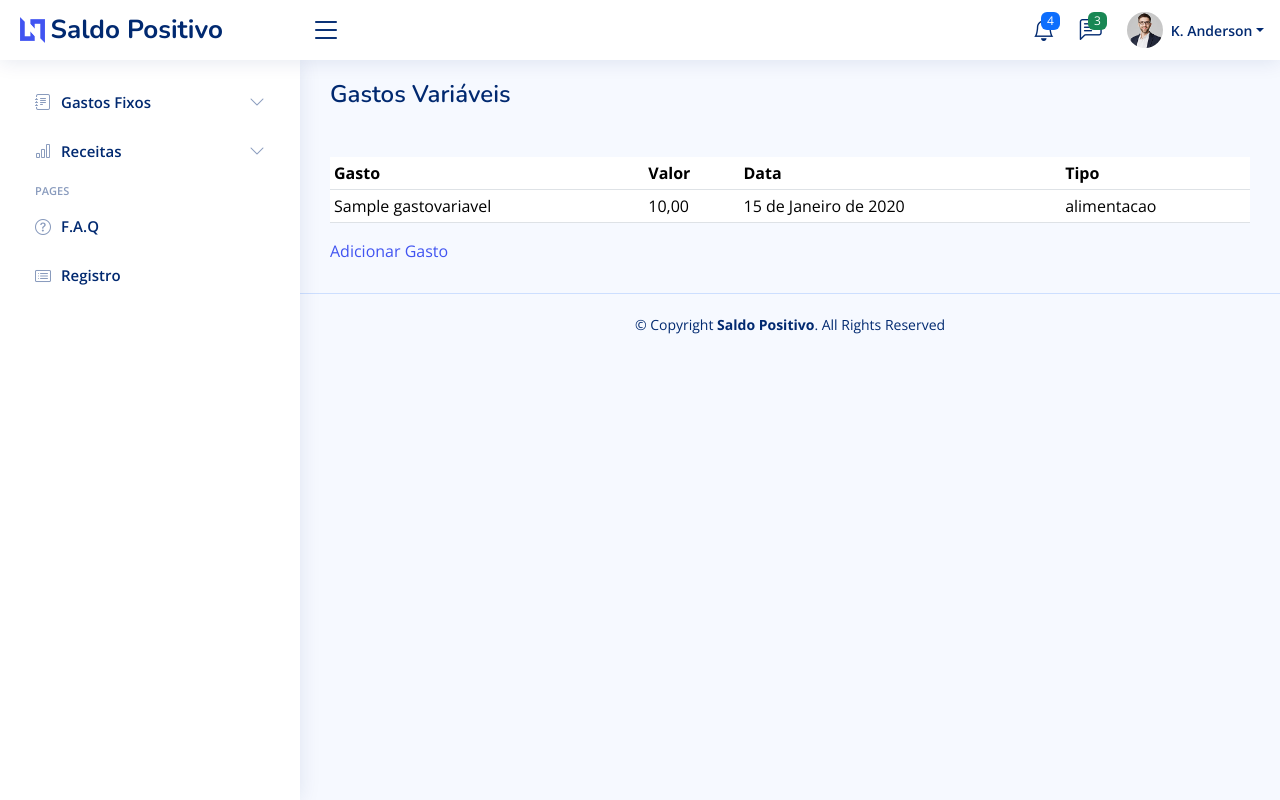
After one commit to lucbergamo/django2_saldopositivo, a Django app: page /gastos_var_lista in a window 1280 px wide. The commit adds this page. Run offline with Django 5.2, Linux system fonts and the light colour scheme; tables that the repository leaves empty hold one stand-in row (values such as "Sample post"); some libraries are stand-ins or nearby versions.

Commit message:
Inclusão tabela de gastos variáveis

```diff
--- /dev/null
+++ b/core/templates/gastos_var lista.html
@@ -0,0 +1,41 @@
+
+{% extends 'partials/modelo.html' %}
+{% block content %}
+
+{% load crispy_forms_tags %}
+
+
+     <main id="main" class="main">
+
+    <div class="pagetitle" >
+        <h1>Gastos Variáveis</h1><br><br>
+              <!-- Small tables -->
+              <table class="table table-sm">
+                <thead>
+                  <tr>
+                    <th scope="col">Gasto</th>
+                    <th scope="col">Valor</th>
+                    <th scope="col">Data</th>
+                    <th scope="col">Tipo</th>
+                  </tr>
+                </thead>
+                <tbody>
+                    {% for g in gastos_var_todos %}
+                  <tr>
+                    <td>{{ g.titulo }}</td>
+                    <td>{{g.valor}}</td>
+                    <td>{{g.data_gasto}}</td>
+                    <td>{{g.tipo}}</td>
+                  </tr>
+                  {% endfor %}
+                </tbody>
+              </table>
+              <!-- End small tables -->
+
+        <div>
+            <a href="{% url 'gastos_var' %}" >Adicionar Gasto</a>
+        </div>
+    </div><!-- End Page Title -->
+
+  </main><!-- End #main -->
+{% endblock %}
--- a/core/templates/partials/modelo.html
+++ b/core/templates/partials/modelo.html
@@ -30,14 +30,6 @@
 
   <!-- Template Main CSS File -->
   <link href="{% static 'css/style.css' %}" rel="stylesheet">
-
-  <!-- =======================================================
-  * Template Name: NiceAdmin
-  * Updated: Jan 09 2024 with Bootstrap v5.3.2
-  * Template URL: https://bootstrapmade.com/nice-admin-bootstrap-admin-html-template/
-  * Author: BootstrapMade.com
-  * License: https://bootstrapmade.com/license/
-  ======================================================== -->
 </head>
 
 <body>
@@ -277,20 +269,18 @@
     <ul class="sidebar-nav" id="sidebar-nav">
 
       <li class="nav-item">
-        <a class="nav-link " href="{% url 'gastos_var' %}">
-          <i class="bi bi-grid"></i>
-          <span>Gastos Variáveis</span>
-        </a>
-      </li><!-- End Dashboard Nav -->
-
-      <li class="nav-item">
         <a class="nav-link collapsed" data-bs-target="#forms-nav" data-bs-toggle="collapse" href="#">
           <i class="bi bi-journal-text"></i><span>Gastos Fixos</span><i class="bi bi-chevron-down ms-auto"></i>
         </a>
         <ul id="forms-nav" class="nav-content collapse " data-bs-parent="#sidebar-nav">
           <li>
+            <a href="{% url 'gastos_var_lista' %}">
+              <i class="bi bi-circle"></i><span>Incluir Gastos Variáveis</span>
+            </a>
+          </li>
+          <li>
             <a href="forms-elements.html">
-              <i class="bi bi-circle"></i><span>Cadastro</span>
+              <i class="bi bi-circle"></i><span>Cadastro Gasto Fixo</span>
             </a>
           </li>
 
--- a/core/urls.py
+++ b/core/urls.py
@@ -5,4 +5,5 @@ from . import views
 urlpatterns = [
     path('', views.index, name='index'),
     path('gastos_var', views.gastos_var, name='gastos_var'),
+    path('gastos_var_lista', views.gastos_var_lista, name='gastos_var_lista')
 ]
--- a/core/views.py
+++ b/core/views.py
@@ -1,9 +1,15 @@
 from django.http import HttpResponse , request
 from django.shortcuts import render, redirect
 from .forms import GastoVariavelForm
+from .models import GastoVariavel
 
 def index(request):
     return render(request, 'index.html')
+
+def gastos_var_lista(request):
+    gastos_variaveis = GastoVariavel.objects.all().order_by('data_gasto')
+    context = {"gastos_var_todos": gastos_variaveis}
+    return render(request, 'gastos_var lista.html', context)
 
 def gastos_var(request):
     if request.method == 'POST':
```
Also changed, not shown: core/templates/gastos_var.html (+5 -2 lines).
